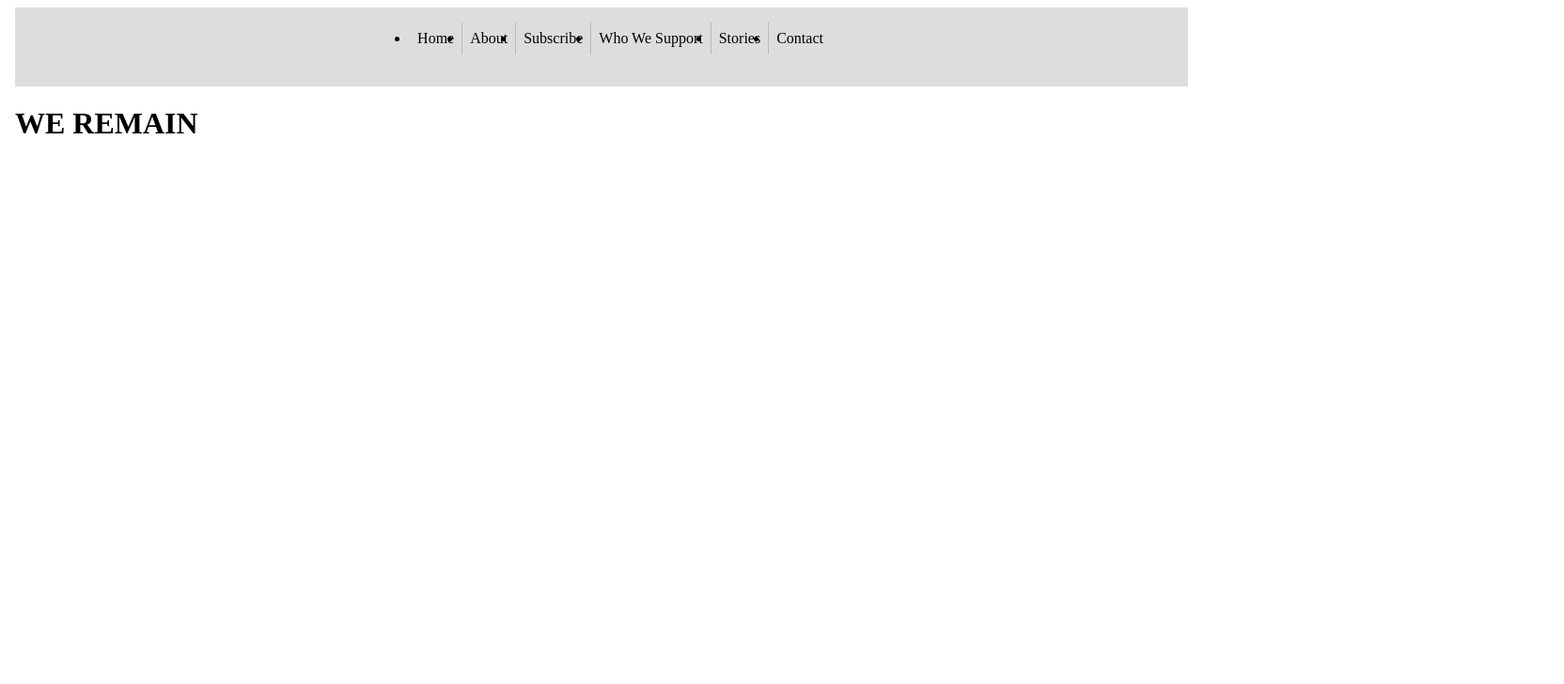
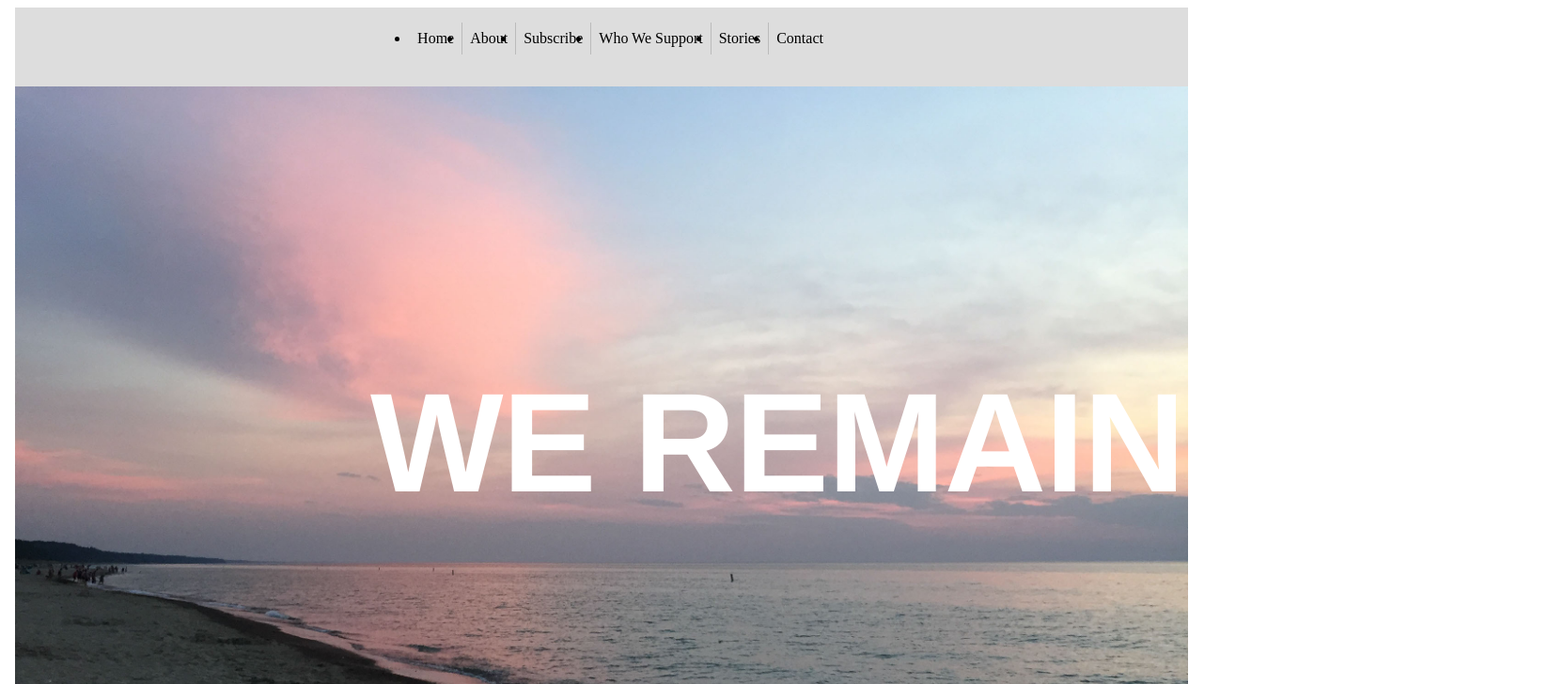
Before and after one commit to kevindavison123/weremain, an Angular app: page / in a window 1280 px wide. Shown: the top 728 px of the page at 94% size, 1664 px wide, since content can reach past the window. Built offline with nearby package versions, Linux system fonts and the light colour scheme.

Commit message:
lined text overlay over pic

```diff
--- a/src/app/app.component.css
+++ b/src/app/app.component.css
@@ -27,3 +27,21 @@
 .table a:hover{
   background-color: #8B8888;
 }
+.beachpic{
+  position: relative;
+  max-width: 100%;
+  height: auto;
+  width: auto\9;
+}
+.text-overlay h1{
+  position: absolute;
+  top:200px;
+  left: 30%;
+  width:100%;
+}
+.text-overlay h1 span {
+  color:white;
+  font: bold 150px/500px Helvetica, Sans-Seriff;
+  letter-spacing: -1px;
+  padding: 10px;
+}
--- a/src/app/app.component.html
+++ b/src/app/app.component.html
@@ -35,13 +35,18 @@
   </ul>
   </div>
 </div>
-<h1>{{title}}</h1>
+<div class="title-section">
+  <img class="beachpic" src="images/20150815_005350572_ios.jpg">
+  <div class="text-overlay">
+    <h1> <span>{{title}}</span></h1>
+  </div>
+</div>
 <!--<div class="clearfix" id="page">&lt;!&ndash; group &ndash;&gt;-->
   <!--<div class="SlideShowWidget clearfix align_parts_to_page HeroFillFrame mse_pre_init" id="slideshowu722">&lt;!&ndash; none box &ndash;&gt;-->
     <!--<div class="popup_anchor" id="u730popup">-->
       <!--<div class="SlideShowContentPanel clearfix" id="u730">&lt;!&ndash; stack box &ndash;&gt;-->
         <!--<div class="SSSlide clip_frame grpelem" id="u731">&lt;!&ndash; image &ndash;&gt;-->
-          <!--<img class="ImageInclude" id="u731_img" data-src="images/20150815_005350572_ios.jpg" src="images/blank.gif" alt="" data-width="1160" data-height="870"/>-->
+          <!--<img class="ImageInclude" id="u731_img" data-src="images/20150815_005350572_ios.jpg" src="images/blank.gif" alt="" data-width="1160" data-height="200"/>-->
         <!--</div>-->
       <!--</div>-->
     <!--</div>-->
```
